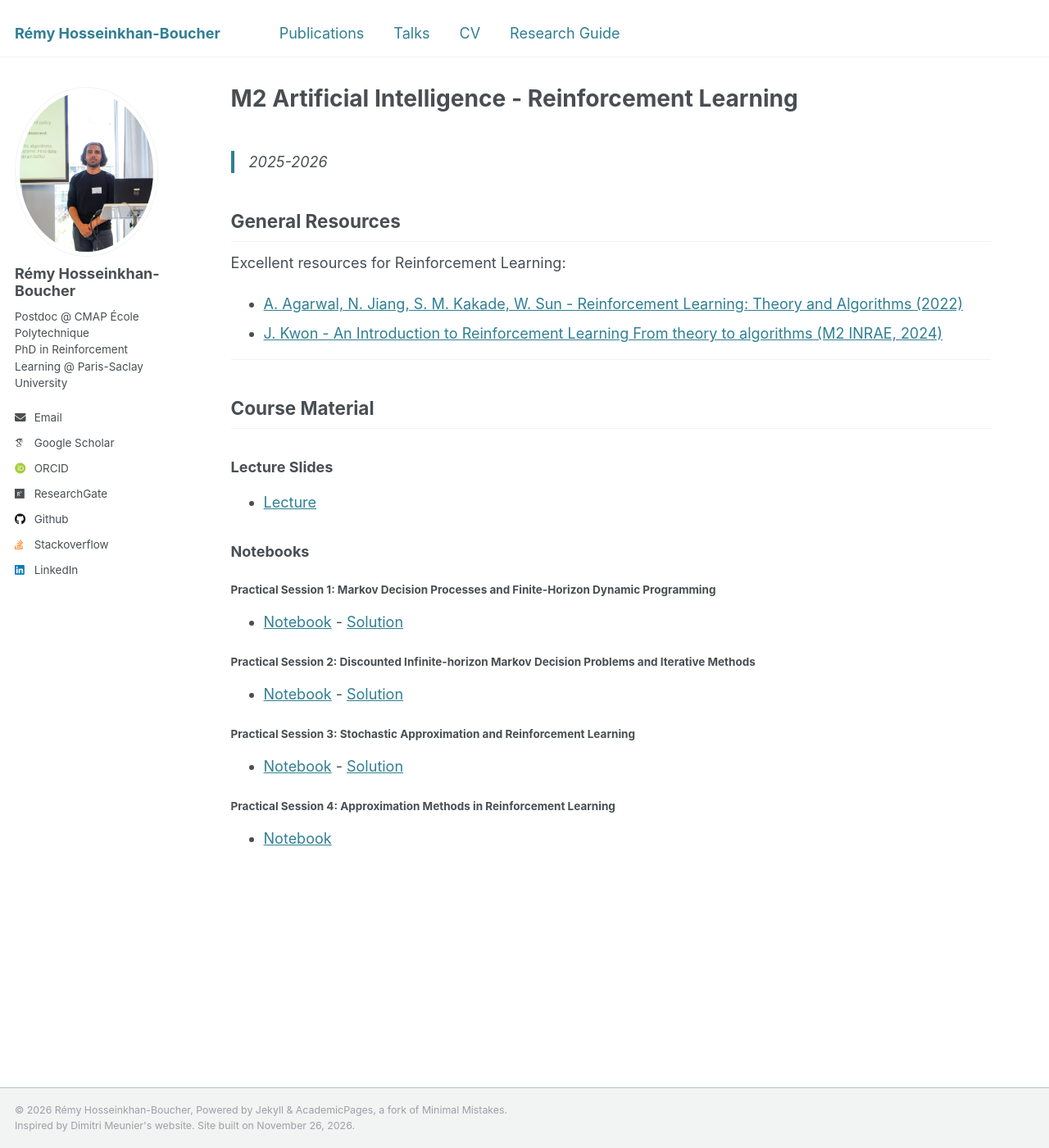
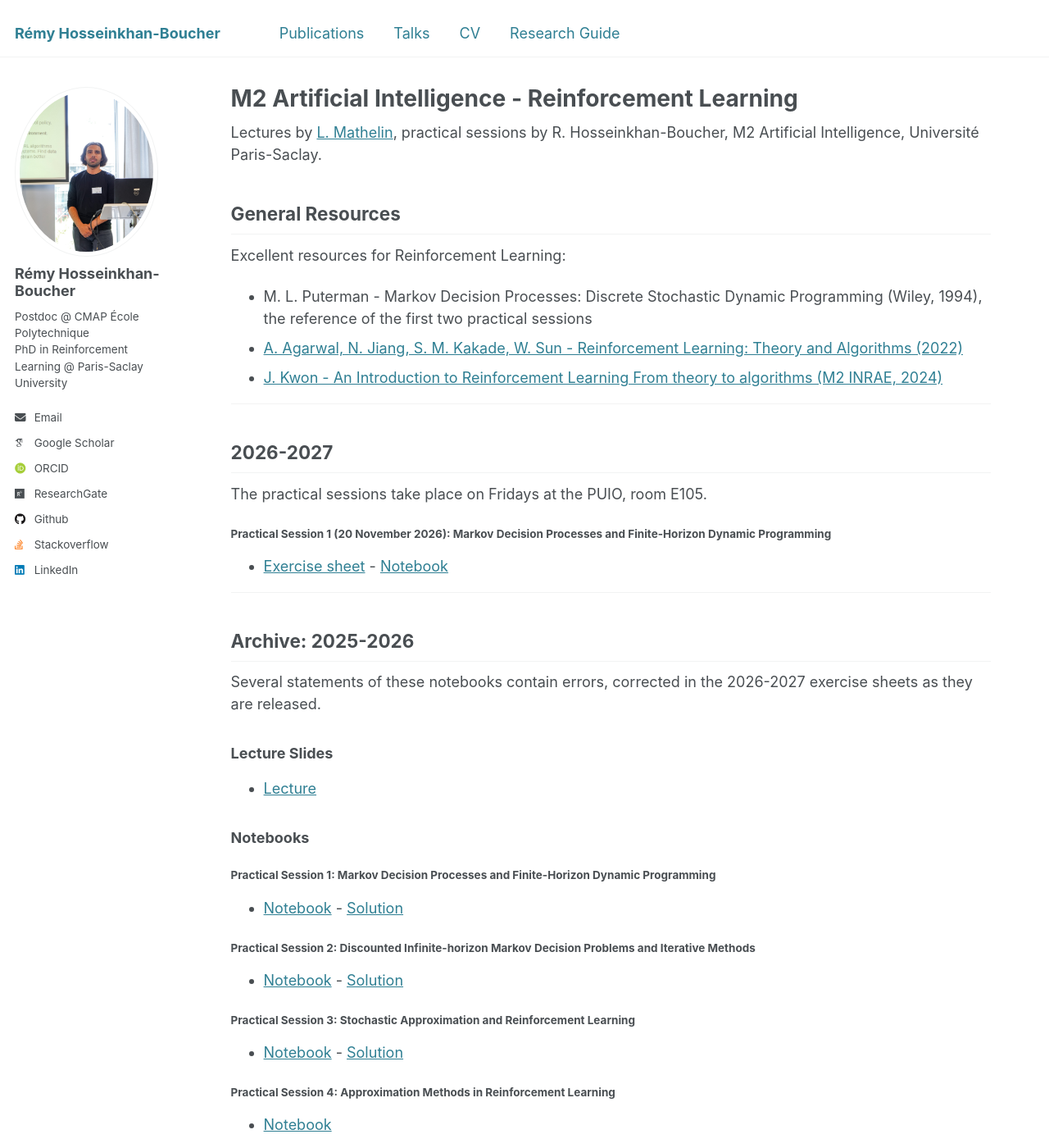
Before and after one commit to ReHoss/rehoss.github.io, a Jekyll site: the page built from _pages/teaching/m2ai_reinforcement_learning/m2ai_reinforcement_learning.md, in a window 1280 px wide and 1400 px high. Shown: the whole window at 82% size. Built offline with Jekyll 4.4.1, drawn with Linux system fonts in a browser that asks for light colours; some web fonts are replaced.

Commit message:
Teaching: one M2 AI Reinforcement Learning page, with the 2026-2027 practical session 1
- Merge the course page into /teaching/m2ai_reinforcement_learning/, one
  section per academic year, and redirect the old 2025-2026 URL to it.
- Point the "Course materials" link of the home page to the new URL.
- 2026-2027: publish the exercise sheet and the notebook of practical
  session 1 (Markov decision processes and finite-horizon dynamic
  programming). The solution is not published.
- Archive 2025-2026: state that several statements of the notebooks contain
  errors, corrected in the 2026-2027 sheets as they are released.

Co-Authored-By: Claude Opus 5.5 <noreply@anthropic.com>

```diff
--- a/_pages/teaching/2025_2026_m2ai_reinforcement_learning/2025_2026_m2ai_reinforcement_learning.md
+++ b/_pages/teaching/m2ai_reinforcement_learning/m2ai_reinforcement_learning.md
@@ -1,21 +1,35 @@
 ---
 layout: single
 title: "M2 Artificial Intelligence - Reinforcement Learning"
-permalink: /teaching/2025_2026_m2ai_reinforcement_learning/
+permalink: /teaching/m2ai_reinforcement_learning/
+redirect_from:
+  - /teaching/2025_2026_m2ai_reinforcement_learning/
 ---
 
-> 2025-2026
+Lectures by [L. Mathelin](https://perso.limsi.fr/mathelin/), practical sessions by R. Hosseinkhan-Boucher, M2 Artificial Intelligence, Université Paris-Saclay.
 
 ## General Resources
 
 Excellent resources for Reinforcement Learning:
 
+- M. L. Puterman - Markov Decision Processes: Discrete Stochastic Dynamic Programming (Wiley, 1994), the reference of the first two practical sessions
 - [A. Agarwal, N. Jiang, S. M. Kakade, W. Sun - Reinforcement Learning: Theory and Algorithms (2022)](https://rltheorybook.github.io/rltheorybook_AJKS.pdf)
 - [J. Kwon - An Introduction to Reinforcement Learning From theory to algorithms (M2 INRAE, 2024)](https://joon-kwon.github.io/rl-ups/)
 
 ---
 
-## Course Material
+## 2026-2027
+
+The practical sessions take place on Fridays at the PUIO, room E105.
+
+#### Practical Session 1 (20 November 2026): Markov Decision Processes and Finite-Horizon Dynamic Programming
+* [Exercise sheet]({{ site.baseurl }}/files/teaching/2026_2027_m2ai_reinforcement_learning/practical_sessions/m2ai_2026_2027_practical_session_1.pdf) - [Notebook]({{ site.baseurl }}/files/teaching/2026_2027_m2ai_reinforcement_learning/practical_sessions/m2ai_2026_2027_practical_session_1.ipynb)
+
+---
+
+## Archive: 2025-2026
+
+Several statements of these notebooks contain errors, corrected in the 2026-2027 exercise sheets as they are released.
 
 ### Lecture Slides
 * [Lecture]({{ site.baseurl }}/files/teaching/2025_2026_m2ai_reinforcement_learning/lectures/m2ai_2025_2026_reinforcement_learning_lectures.pdf)
```
Also changed, not shown: _pages/about.md (+1 -1 lines), 2 other files.
